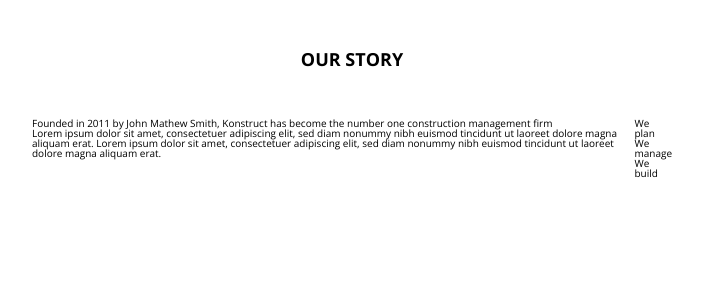
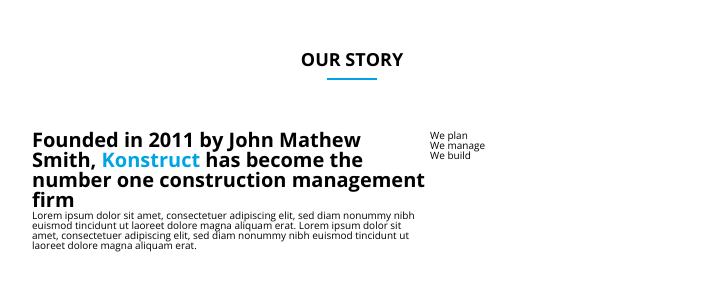
Before and after one commit to amsornet/Konstruct, a plain HTML site: page index.html in a window 1280 px wide. Shown: the whole page, without its empty margins (288-991 px from the left). Drawn offline with nearby package versions, Linux system fonts and the light colour scheme.

Commit message:
story_left

```diff
--- a/sass/style.sass
+++ b/sass/style.sass
@@ -19,10 +19,14 @@
   padding: 0 25rem
 
   /* раздел "Our Story" */
+
 .story
+
   &_inner
     display: flex
+
   &_left
+    max-width: 39.8rem
 
   &_title_2
     text-transform: uppercase
@@ -30,15 +34,21 @@
     font-weight: bold
     font-size: 1.8rem
     padding: 5rem 0
-  &_title_2::after
+
+  &_title_2:after
     content: ''
     width: 5rem
     height: .2rem
     background-color: #00A4E5
+    display: block
+    margin: 1rem auto 0
 
   &_title_3
+    font-weight: bold
+    font-size: 2rem
   &_text
   &_right
   &_item
 
 .accent-color
+  color: #00a4e5
```
Also changed, not shown: css/style.css.
